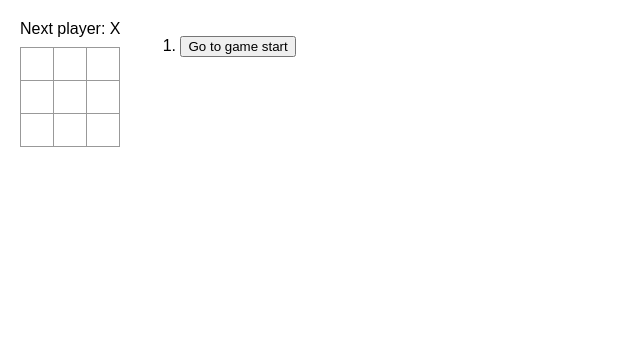
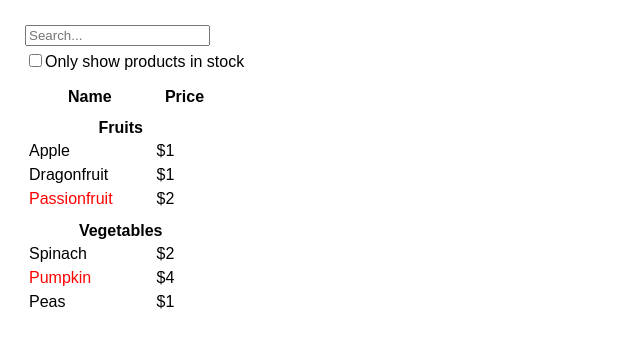
Before and after one commit to VladimirovMario/Sandbox, a React (Create React App) app in the folder 01. React documentation/01. Getting Started/quick-start/: page / in a window 1280 px wide. Shown: the top 346 px of the page, without its empty margins (0-640 px from the left). Built offline with nearby package versions, Linux system fonts and the light colour scheme.

Commit message:
Build a static version in React

```diff
--- a/01. React documentation/01. Getting Started/quick-start/src/App.js
+++ b/01. React documentation/01. Getting Started/quick-start/src/App.js
@@ -1,5 +1,6 @@
 import "./App.css";
-import Game from "./components/Tic-Tac-Toe/TicTacToe";
+import FilterableProductTable from "./components/ThinkingInReact/FilterableProductTable/FilterableProductTable";
+// import Game from "./components/Tic-Tac-Toe/TicTacToe";
 // import Profile from "./components/DisplayingData/Profile";
 // import ShoppingList from "./components/RenderingLists/ShoppingList";
 // import MyCounters from "./components/UpdatingTheScreen/MyCounters";
@@ -7,8 +8,8 @@ import Game from "./components/Tic-Tac-Toe/TicTacToe";
 function App() {
   return (
     <>
-      <Game />
-
+      <FilterableProductTable />
+      {/* <Game /> */}
       {/* <MyCounters /> */}
       {/* <ShoppingList /> */}
       {/* <Profile /> */}
--- /dev/null
+++ b/01. React documentation/01. Getting Started/quick-start/src/components/ThinkingInReact/FilterableProductTable/FilterableProductTable.js
@@ -0,0 +1,86 @@
+import styles from "./FilterableProductTable.module.css";
+
+// Start with the mockup
+const PRODUCTS = [
+  { category: "Fruits", price: "$1", stocked: true, name: "Apple" },
+  { category: "Fruits", price: "$1", stocked: true, name: "Dragonfruit" },
+  { category: "Fruits", price: "$2", stocked: false, name: "Passionfruit" },
+  { category: "Vegetables", price: "$2", stocked: true, name: "Spinach" },
+  { category: "Vegetables", price: "$4", stocked: false, name: "Pumpkin" },
+  { category: "Vegetables", price: "$1", stocked: true, name: "Peas" },
+];
+
+export default function FilterableProductTable() {
+  return (
+    <>
+      <SearchBar />
+      <ProductTable products={PRODUCTS} />
+    </>
+  );
+}
+
+function SearchBar() {
+  return (
+    <form action="">
+      <input type="text" placeholder="Search..." />
+      <label>
+        <input type="checkbox" />
+        Only show products in stock
+      </label>
+    </form>
+  );
+}
+
+function ProductTable({ products }) {
+  const rows = [];
+  let lastCategory = null;
+
+  products.forEach((product) => {
+    if (product.category !== lastCategory) {
+      rows.push(
+        <ProductCategoryRow
+          key={product.category}
+          category={product.category}
+        />
+      );
+    }
+    rows.push(<ProductRow key={product.name} product={product} />);
+
+    lastCategory = product.category;
+  });
+
+  return (
+    <table>
+      <thead>
+        <tr>
+          <th>Name</th>
+          <th>Price</th>
+        </tr>
+      </thead>
+      <tbody>{rows}</tbody>
+    </table>
+  );
+}
+
+function ProductCategoryRow({ category }) {
+  return (
+    <tr>
+      <th colSpan={2}>{category}</th>
+    </tr>
+  );
+}
+
+function ProductRow({ product }) {
+  const name = product.stocked ? (
+    product.name
+  ) : (
+    <span className={styles.danger}>{product.name}</span>
+  );
+
+  return (
+    <tr>
+      <td>{name}</td>
+      <td>{product.price}</td>
+    </tr>
+  );
+}
--- /dev/null
+++ b/01. React documentation/01. Getting Started/quick-start/src/components/ThinkingInReact/FilterableProductTable/FilterableProductTable.module.css
@@ -0,0 +1,19 @@
+body {
+  padding: 5px;
+}
+label {
+  display: block;
+  margin-top: 5px;
+  margin-bottom: 5px;
+}
+th {
+  padding-top: 10px;
+}
+td {
+  padding: 2px;
+  padding-right: 40px;
+}
+
+.danger {
+  color: red;
+}
--- /dev/null
+++ b/01. React documentation/01. Getting Started/quick-start/src/components/ThinkingInReact/FilterableProductTable/ProductTable/ProductCategoryRow/ProductCategoryRow.js
@@ -0,0 +1 @@
+export default function ProductCategoryRow() {}
--- /dev/null
+++ b/01. React documentation/01. Getting Started/quick-start/src/components/ThinkingInReact/FilterableProductTable/ProductTable/ProductRow/ProductRow.js
@@ -0,0 +1,3 @@
+export default function ProductRow() {
+  return <h2>ProductRow</h2>;
+}
--- /dev/null
+++ b/01. React documentation/01. Getting Started/quick-start/src/components/ThinkingInReact/FilterableProductTable/ProductTable/ProductTable.js
@@ -0,0 +1,3 @@
+export default function ProductTable () {
+    return <h2>ProductTable</h2>
+}
--- /dev/null
+++ b/01. React documentation/01. Getting Started/quick-start/src/components/ThinkingInReact/FilterableProductTable/SearchBar/SearchBar.js
@@ -0,0 +1,3 @@
+export default function SearchBar() {
+  return <h2>SearchBar</h2>;
+}
```
